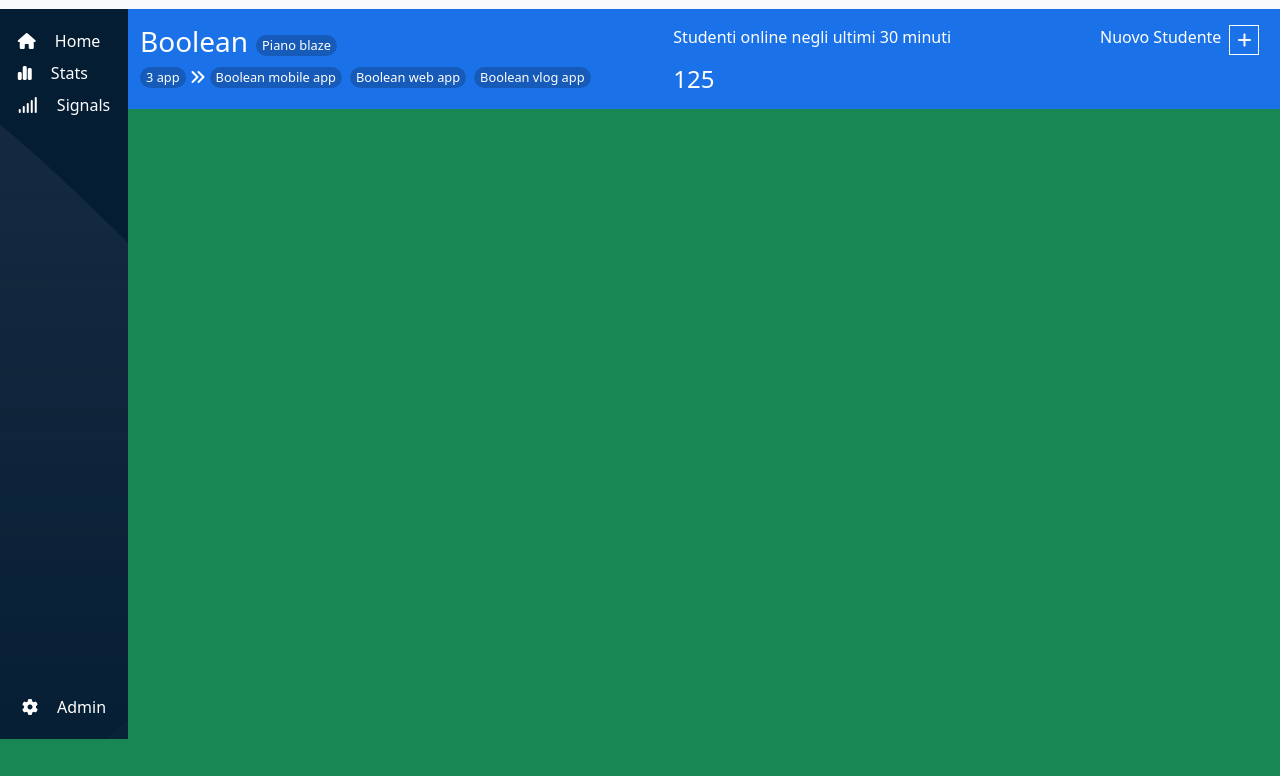
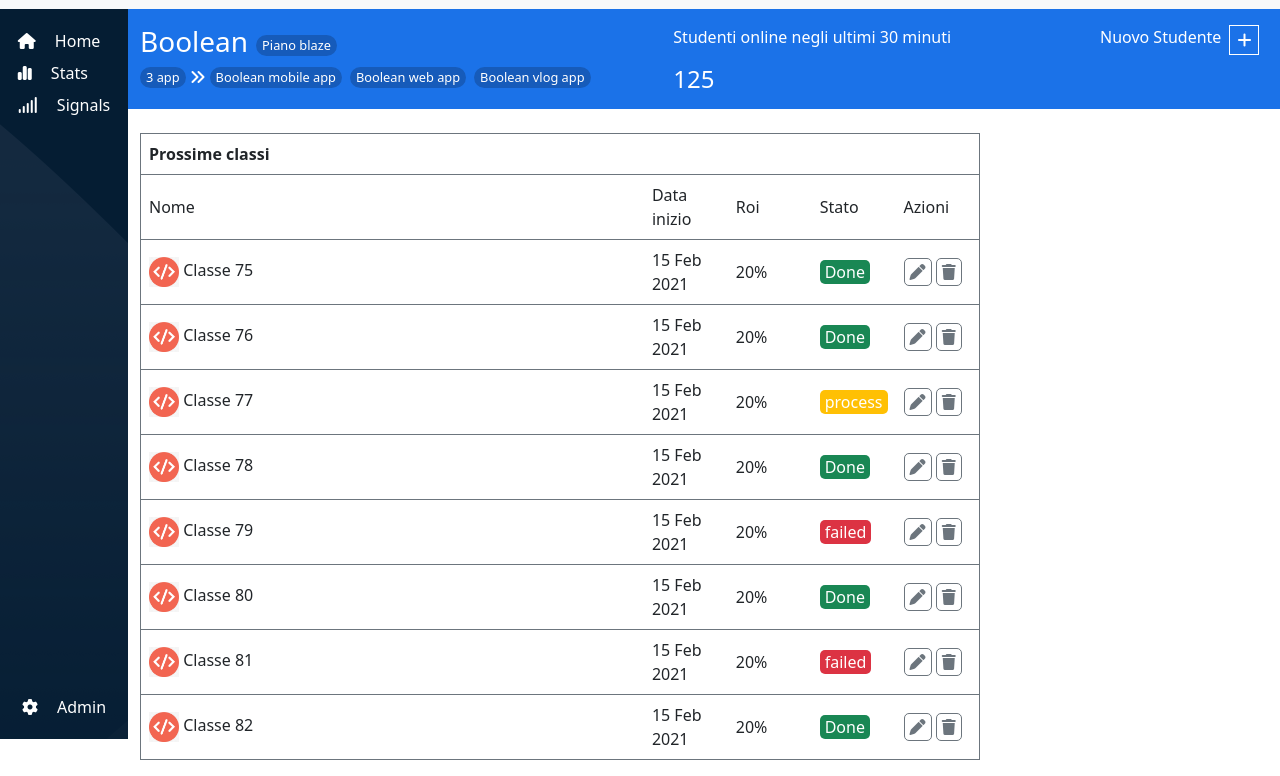
Before and after one commit to leonardochen01/html-css-bootstrap-dashboard, a plain HTML site: page index.html in a window 1280 px wide. Shown: the part 61-837 px from the top of the page. Before the commit the page ends 800 px from the top, so only its background shows below. Drawn offline with nearby package versions, Linux system fonts and the light colour scheme.

Commit message:
added: responsive table

```diff
--- a/css/style.css
+++ b/css/style.css
@@ -73,3 +73,58 @@ main{
   padding: 2px 7px;
   height: fit-content;
 }
+
+/*TABLE*/
+
+.table tr td{
+  vertical-align: middle;
+}
+
+
+.table tr td img{
+  width: 30px;
+}
+
+.table tr td .done{
+  background-color: rgb(25, 135, 84);
+  border-radius: 5px;
+  padding: 1px 5px;
+  color: white;
+}
+
+.table tr td .failed{
+  background-color: rgb(220, 51, 67);
+  border-radius: 5px;
+  padding: 1px 5px;
+  color: white;
+}
+
+.table tr td .process{
+  background-color: rgb(255, 192, 4);
+  border-radius: 5px;
+  padding: 1px 5px;
+  color: white;
+}
+
+.table tr td .tool{
+  border: 1px solid rgb(108, 117, 125);
+  color: rgb(108, 117, 125);
+  padding: 5px;
+  border-radius: 5px;
+}
+
+.done:hover, .tool:hover, li:hover, .fa-sharp:hover{
+  cursor: pointer;
+}
+
+@media screen and (max-width:479px){
+
+  .table tr td:nth-child(2){
+    display: none;
+  }
+
+  .table tr td:nth-child(3){
+    display: none;
+  }
+
+}
--- a/index.html
+++ b/index.html
@@ -9,7 +9,7 @@
     <link rel="stylesheet" href="https://cdnjs.cloudflare.com/ajax/libs/font-awesome/6.3.0/css/all.min.css">
   </head>
 
-  <body class="bg-success">
+  <body>
 
     <header class="container-fluid sticky-top d-flex align-items-center bg-light">
 
@@ -167,9 +167,125 @@
 
         </div>
 
+      </div>
 
+      <!--TABLE-->
+
+      <div class="container w-75 m-0 mt-4">
+
+        <table class="table table-borderless">
+          <thead class="table-bordered">
+            <tr class="border-secondary border">
+              <th scope="col" style="width: 60%">Prossime classi</th>
+              <th scope="col" style="width: 10%"></th>
+              <th scope="col" style="width: 10%"></th>
+              <th scope="col" style="width: 10%"></th>
+              <th scope="col" style="width: 10%"></th>
+            </tr>
+          </thead>
+
+          <tbody>
+            <tr class=" border border-secondary">
+              <td>Nome</td>
+              <td>Data inizio</td>
+              <td>Roi</td>
+              <td>Stato</td>
+              <td>Azioni</td>
+            </tr>
+
+            <tr class="border-secondary border">
+              <td><img src="img/class-avatar.jpg"> Classe 75</td>
+              <td>15 Feb 2021</td>
+              <td>20%</td>
+              <td><span class="done">Done</span></td>
+              <td>
+                <span><i class="fa-solid fa-pen tool"></i></span>
+                <span><i class="fa-solid fa-trash tool"></i></span>
+              </td>
+            </tr>
+
+            <tr class="border-secondary border">
+              <td class="align-middle"><img src="img/class-avatar.jpg"> Classe 76</td>
+              <td>15 Feb 2021</td>
+              <td>20%</td>
+              <td><span class="done">Done</span></td>
+              <td>
+                <span><i class="fa-solid fa-pen tool"></i></span>
+                <span><i class="fa-solid fa-trash tool"></i></span>
+              </td>
+            </tr>
+
+            <tr class="border-secondary border">
+              <td class="align-middle"><img src="img/class-avatar.jpg"> Classe 77</td>
+              <td>15 Feb 2021</td>
+              <td>20%</td>
+              <td><span class="process">process</span></td>
+              <td>
+                <span><i class="fa-solid fa-pen tool"></i></span>
+                <span><i class="fa-solid fa-trash tool"></i></span>
+              </td>
+            </tr>
+
+            <tr class="border-secondary border">
+              <td class="align-middle"><img src="img/class-avatar.jpg"> Classe 78</td>
+              <td>15 Feb 2021</td>
+              <td>20%</td>
+              <td><span class="done">Done</span></td>
+              <td>
+                <span><i class="fa-solid fa-pen tool"></i></span>
+                <span><i class="fa-solid fa-trash tool"></i></span>
+              </td>
+            </tr>
+
+            <tr class="border-secondary border">
+              <td class="align-middle"><img src="img/class-avatar.jpg"> Classe 79</td>
+              <td>15 Feb 2021</td>
+              <td>20%</td>
+              <td><span class="failed">failed</span></td>
+              <td>
+                <span><i class="fa-solid fa-pen tool"></i></span>
+                <span><i class="fa-solid fa-trash tool"></i></span>
+              </td>
+            </tr>
+
+            <tr class="border-secondary border">
+              <td class="align-middle"><img src="img/class-avatar.jpg"> Classe 80</td>
+              <td>15 Feb 2021</td>
+              <td>20%</td>
+              <td><span class="done">Done</span></td>
+              <td>
+                <span><i class="fa-solid fa-pen tool"></i></span>
+                <span><i class="fa-solid fa-trash tool"></i></span>
+              </td>
+            </tr>
+
+            <tr class="border-secondary border">
+              <td class="align-middle"><img src="img/class-avatar.jpg"> Classe 81</td>
+              <td>15 Feb 2021</td>
+              <td>20%</td>
+              <td><span class="failed">failed</span></td>
+              <td>
+                <span><i class="fa-solid fa-pen tool"></i></span>
+                <span><i class="fa-solid fa-trash tool"></i></span>
+              </td>
+            </tr>
+
+            <tr class="border-secondary border">
+              <td class="align-middle"><img src="img/class-avatar.jpg"> Classe 82</td>
+              <td>15 Feb 2021</td>
+              <td>20%</td>
+              <td><span class="done">Done</span></td>
+              <td>
+                <span><i class="fa-solid fa-pen tool"></i></span>
+                <span><i class="fa-solid fa-trash tool"></i></span>
+              </td>
+            </tr>
+
+          </tbody>
+        </table>
 
       </div>
+
 
 
 
```
